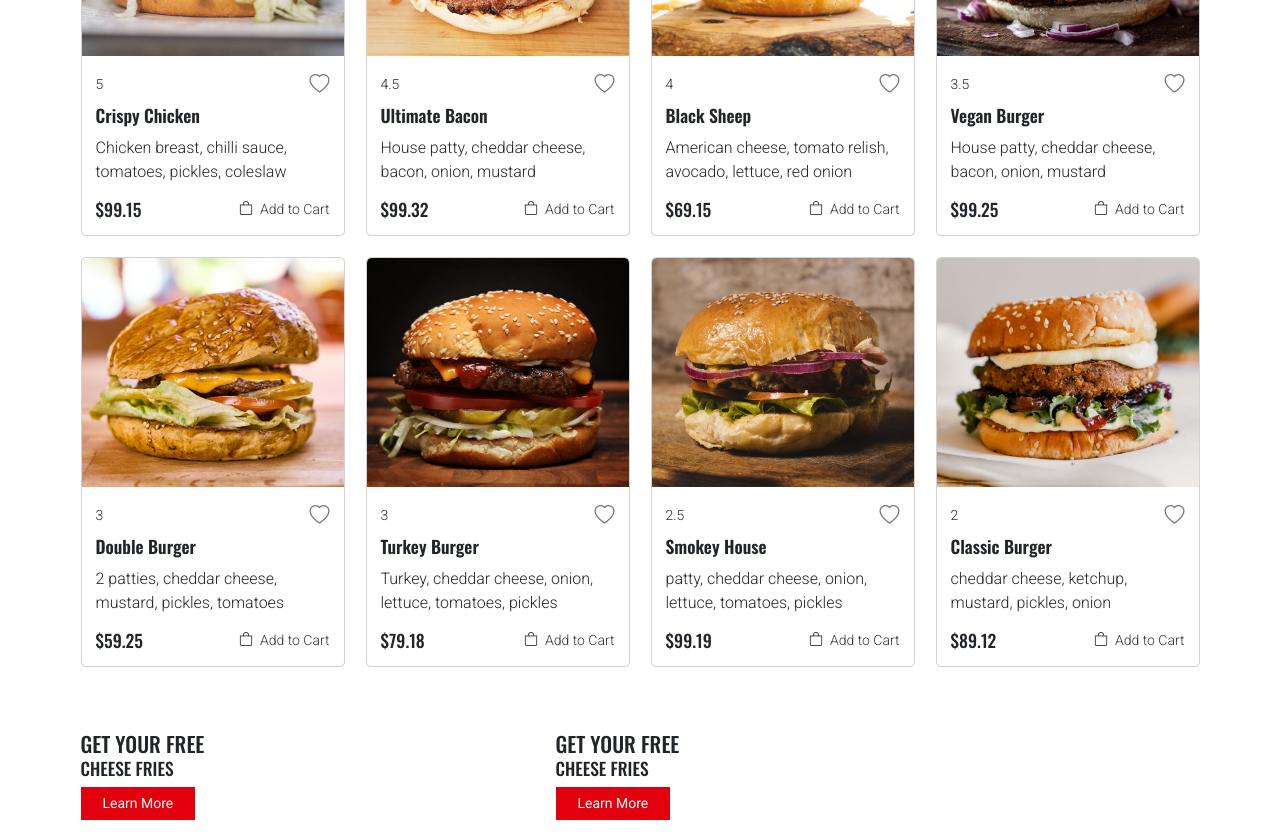
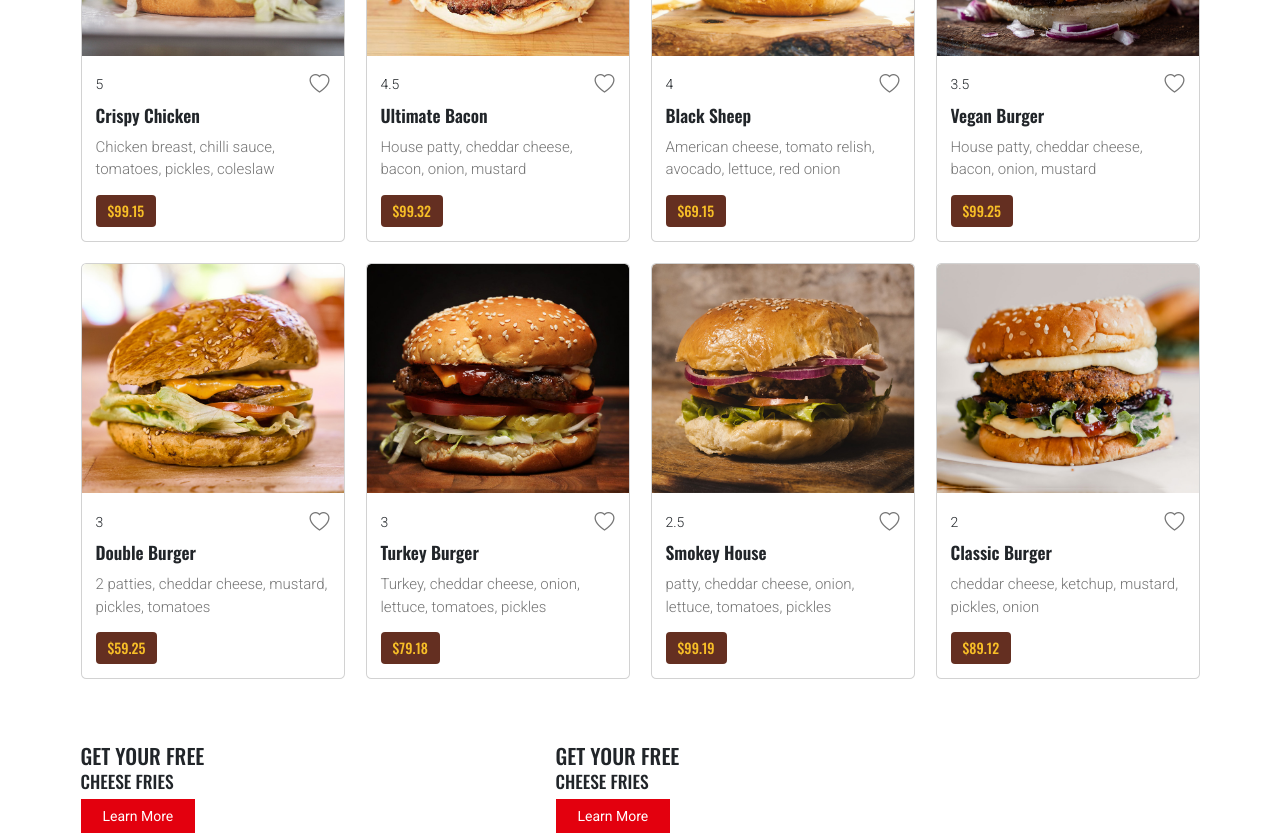
Before and after one commit to kanishkadz/QuickBites, a React (Create React App) app in the folder quick-bite/: page / in a window 1280 px wide. Shown: the part 2400-3235 px from the top of the page. Built offline with nearby package versions, Linux system fonts and the light colour scheme.

Commit message:
Update HomeStyle.css

```diff
--- a/quick-bite/src/styles/HomeStyle.css
+++ b/quick-bite/src/styles/HomeStyle.css
@@ -144,6 +144,40 @@
     margin-bottom: 10px;
 }
 
+.menu_section .card-text{
+    color: var(--grey);
+    font-size: 15px;
+}
+
+.menu_section .menu_price{
+    background-color: var(--bg-coffee);
+    display: inline-block;
+    padding: 7px 12px;
+    border-radius: 4px;
+}
+
+.menu_section .menu_price h5{
+    color: var(--yellow);
+    font-size: 1rem;
+}
+
+.menu_section .add_to_cart a{
+    background: var(--yellow);
+    display: inline-block;
+    font-size: 1rem;
+    line-height: 1;
+    font-weight: 700;
+    padding: 8px 14px;
+    border-radius: 4px;
+    opacity: 1;
+    transform: translateY(100px);
+    -webkit-transition: all 500ms ease-in-out;
+    -moz-transition: all 500ms ease-in-out;
+    -ms-transition: all 500ms ease-in-out;
+    -o-transition: all 500ms ease-in-out;
+    transition: all 500ms ease-in-out;
+}
+
 /* media query */
 @media (max-width:992px){
     /* home about */
```
